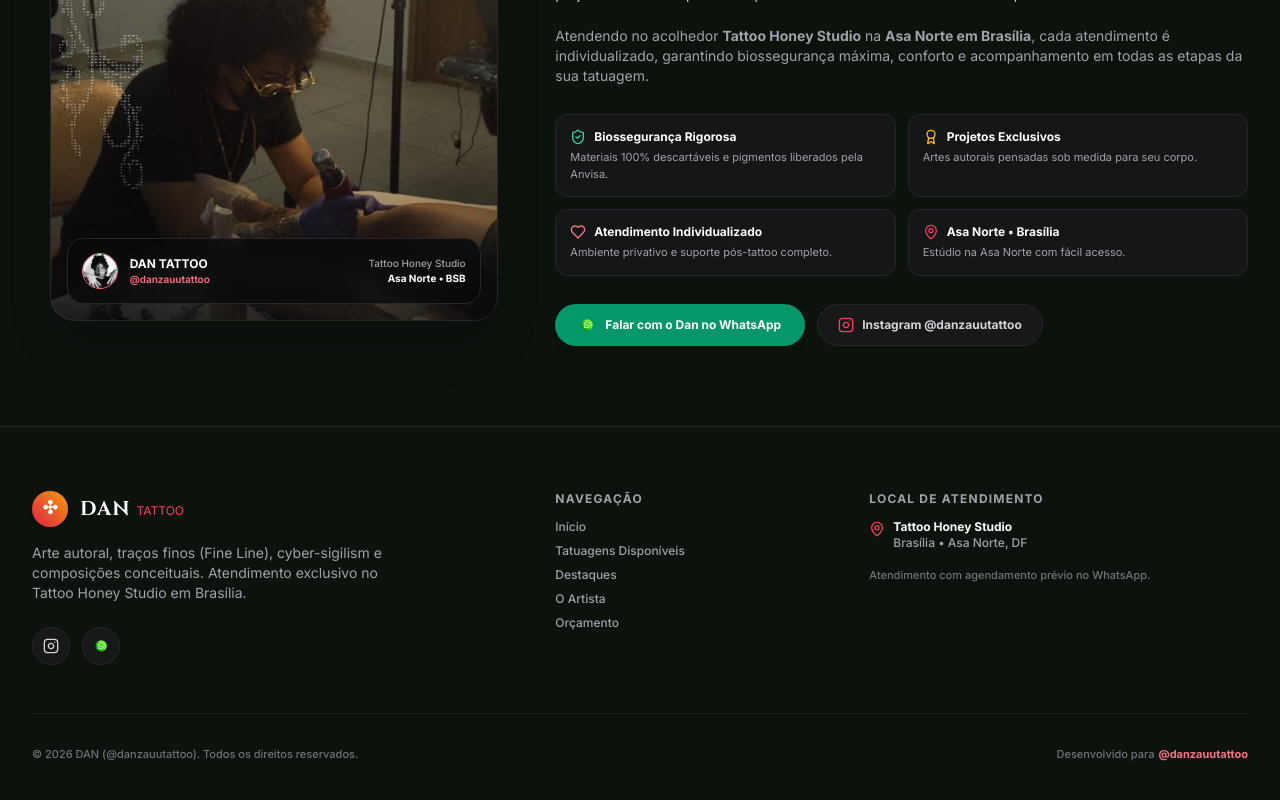
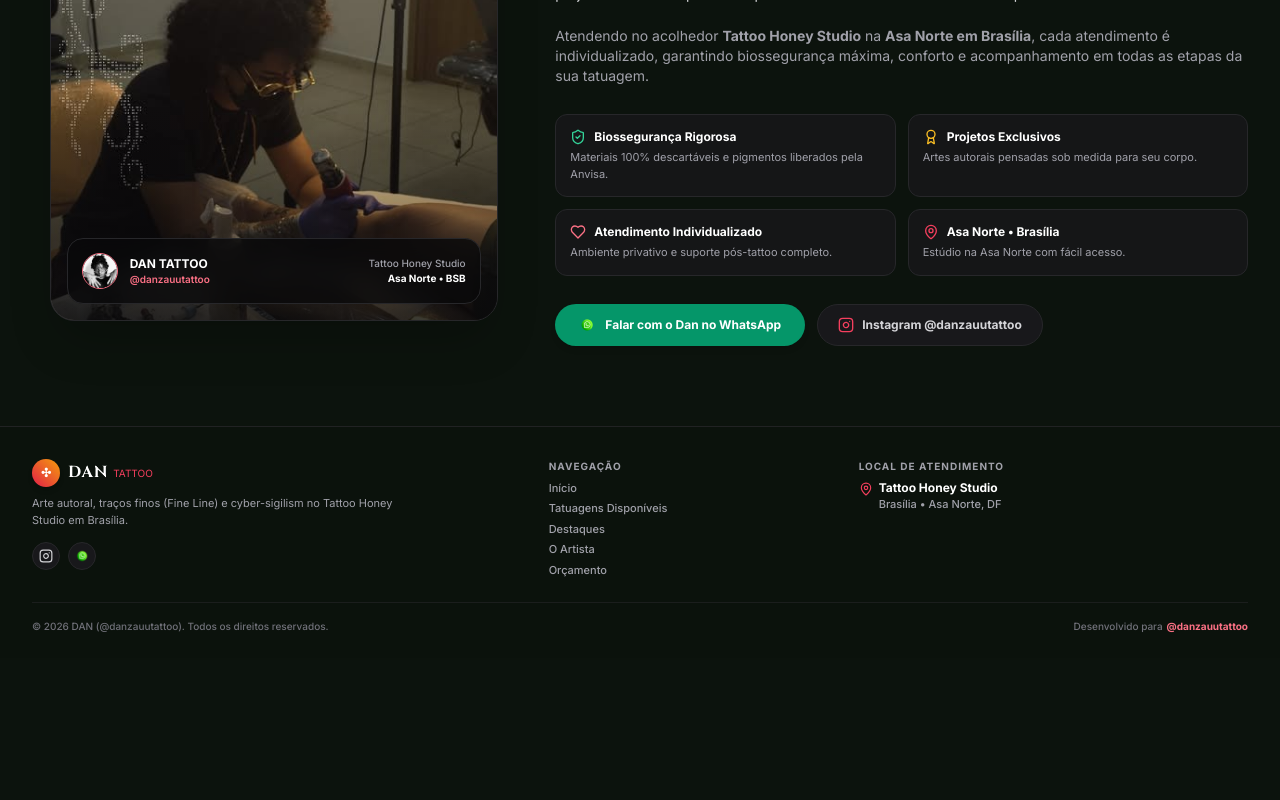
Before and after one commit to LucasGabrielOM/danzauu-tattoo-web, a React (Vite) app: page / in a window 1280 px wide. Shown: the part 5376-6176 px from the top of the page. After the commit the page ends 6034 px from the top, so only its background shows below. Built offline with nearby package versions, Linux system fonts and the light colour scheme.

Commit message:
fix: reduz altura e espacamento do rodape para torna lo mais discreto e compacto

```diff
--- a/src/components/Footer.tsx
+++ b/src/components/Footer.tsx
@@ -3,54 +3,55 @@ import { ARTIST_INFO } from "@/data/tattoosData";
 
 export default function Footer() {
   return (
-    <footer className="relative bg-[#0c130d] text-white border-t border-zinc-800/80 pt-16 pb-12 overflow-hidden">
+    <footer className="relative bg-[#0c130d]/90 backdrop-blur-md text-white border-t border-zinc-800/80 pt-8 pb-6 overflow-hidden">
 
       <div className="max-w-7xl mx-auto px-4 sm:px-6 lg:px-8 relative z-10">
 
-        <div className="grid grid-cols-1 md:grid-cols-12 gap-10 pb-12 border-b border-zinc-800/60">
+        {/* Compact Columns */}
+        <div className="grid grid-cols-1 md:grid-cols-12 gap-6 pb-6 border-b border-zinc-800/60 items-start">
 
           {/* Brand Column */}
-          <div className="md:col-span-5 space-y-4">
-            <div className="flex items-center gap-3">
-              <div className="w-9 h-9 rounded-full bg-gradient-to-tr from-rose-600 to-amber-500 flex items-center justify-center text-white font-bold font-display text-lg shadow-md">
+          <div className="md:col-span-5 space-y-2">
+            <div className="flex items-center gap-2">
+              <div className="w-7 h-7 rounded-full bg-gradient-to-tr from-rose-600 to-amber-500 flex items-center justify-center text-white font-bold font-display text-xs shadow-md">
                 ✣
               </div>
-              <span className="text-xl font-bold font-display tracking-wider text-white">
-                DAN <span className="text-rose-500 font-sans text-xs tracking-normal font-normal">TATTOO</span>
+              <span className="text-base font-bold font-display tracking-wider text-white">
+                DAN <span className="text-rose-500 font-sans text-[10px] tracking-normal font-normal">TATTOO</span>
               </span>
             </div>
 
-            <p className="text-xs sm:text-sm text-zinc-400 max-w-sm leading-relaxed font-normal">
-              Arte autoral, traços finos (Fine Line), cyber-sigilism e composições conceituais. Atendimento exclusivo no Tattoo Honey Studio em Brasília.
+            <p className="text-[11px] text-zinc-400 max-w-sm leading-relaxed font-normal">
+              Arte autoral, traços finos (Fine Line) e cyber-sigilism no Tattoo Honey Studio em Brasília.
             </p>
 
-            <div className="flex items-center gap-3 pt-2">
+            <div className="flex items-center gap-2 pt-1">
               <a
                 href={ARTIST_INFO.instagramUrl}
                 target="_blank"
                 rel="noopener noreferrer"
-                className="p-2.5 rounded-full bg-zinc-900 border border-zinc-800 text-zinc-300 hover:text-white hover:border-zinc-700 transition-colors"
+                className="p-1.5 rounded-full bg-zinc-900 border border-zinc-800 text-zinc-300 hover:text-white hover:border-zinc-700 transition-colors"
                 aria-label="Instagram"
               >
-                <Instagram className="w-4 h-4" />
+                <Instagram className="w-3.5 h-3.5" />
               </a>
 
               <a
                 href={ARTIST_INFO.whatsappUrl}
                 target="_blank"
                 rel="noopener noreferrer"
-                className="p-2.5 rounded-full bg-zinc-900 border border-zinc-800 text-zinc-300 hover:text-emerald-400 hover:border-emerald-500 transition-colors flex items-center justify-center"
+                className="p-1.5 rounded-full bg-zinc-900 border border-zinc-800 text-zinc-300 hover:text-emerald-400 hover:border-emerald-500 transition-colors flex items-center justify-center"
                 aria-label="WhatsApp"
               >
-                <img src={ARTIST_INFO.whatsappIcon} alt="WhatsApp" className="w-4 h-4 object-contain" />
+                <img src={ARTIST_INFO.whatsappIcon} alt="WhatsApp" className="w-3.5 h-3.5 object-contain" />
               </a>
             </div>
           </div>
 
           {/* Quick Links */}
-          <div className="md:col-span-3 space-y-3">
-            <h4 className="text-xs font-bold uppercase tracking-widest text-zinc-400">Navegação</h4>
-            <ul className="space-y-2 text-xs text-zinc-400 font-medium">
+          <div className="md:col-span-3 space-y-1.5">
+            <h4 className="text-[10px] font-bold uppercase tracking-widest text-zinc-400">Navegação</h4>
+            <ul className="flex flex-wrap md:flex-col gap-x-4 gap-y-1 text-[11px] text-zinc-400 font-medium">
               <li>
                 <a href="#" className="hover:text-white transition-colors">Início</a>
               </li>
@@ -70,18 +71,15 @@ export default function Footer() {
           </div>
 
           {/* Studio Location */}
-          <div className="md:col-span-4 space-y-3">
-            <h4 className="text-xs font-bold uppercase tracking-widest text-zinc-400">Local de Atendimento</h4>
-            <div className="space-y-2 text-xs text-zinc-400 font-medium">
-              <div className="flex items-start gap-2">
-                <MapPin className="w-4 h-4 text-rose-500 shrink-0 mt-0.5" />
+          <div className="md:col-span-4 space-y-1.5">
+            <h4 className="text-[10px] font-bold uppercase tracking-widest text-zinc-400">Local de Atendimento</h4>
+            <div className="space-y-1 text-[11px] text-zinc-400 font-medium">
+              <div className="flex items-start gap-1.5">
+                <MapPin className="w-3.5 h-3.5 text-rose-500 shrink-0 mt-0.5" />
                 <div>
-                  <div className="text-white font-bold">Tattoo Honey Studio</div>
+                  <div className="text-white font-bold text-xs">Tattoo Honey Studio</div>
                   <div>Brasília • Asa Norte, DF</div>
                 </div>
-              </div>
-              <div className="pt-2 text-[11px] text-zinc-500">
-                Atendimento com agendamento prévio no WhatsApp.
               </div>
             </div>
           </div>
@@ -89,7 +87,7 @@ export default function Footer() {
         </div>
 
         {/* Bottom copyright */}
-        <div className="pt-8 flex flex-col sm:flex-row items-center justify-between gap-4 text-[11px] text-zinc-500 font-medium">
+        <div className="pt-4 flex flex-col sm:flex-row items-center justify-between gap-2 text-[10px] text-zinc-500 font-medium">
           <div>
             © {new Date().getFullYear()} DAN (@danzauutattoo). Todos os direitos reservados.
           </div>
```
